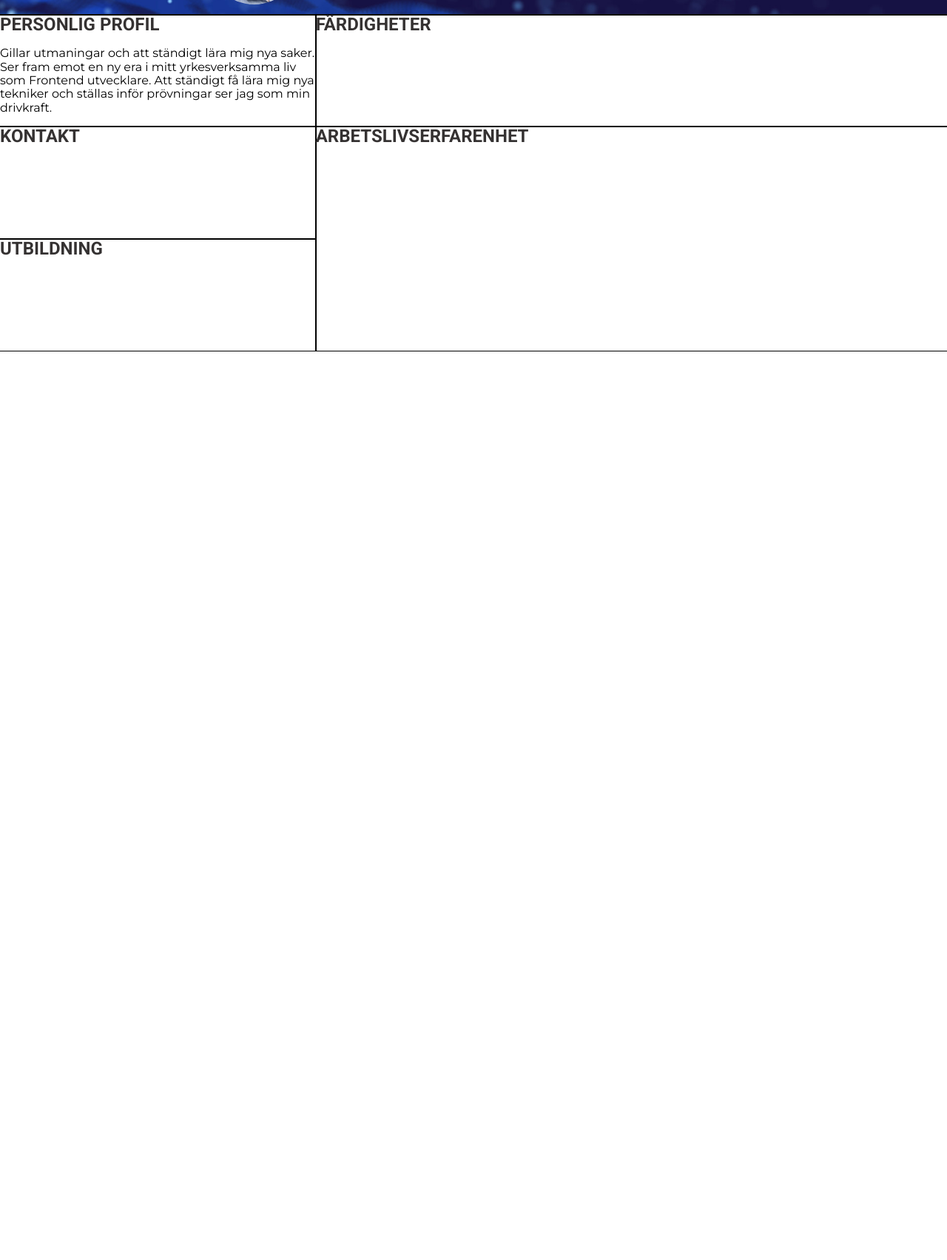
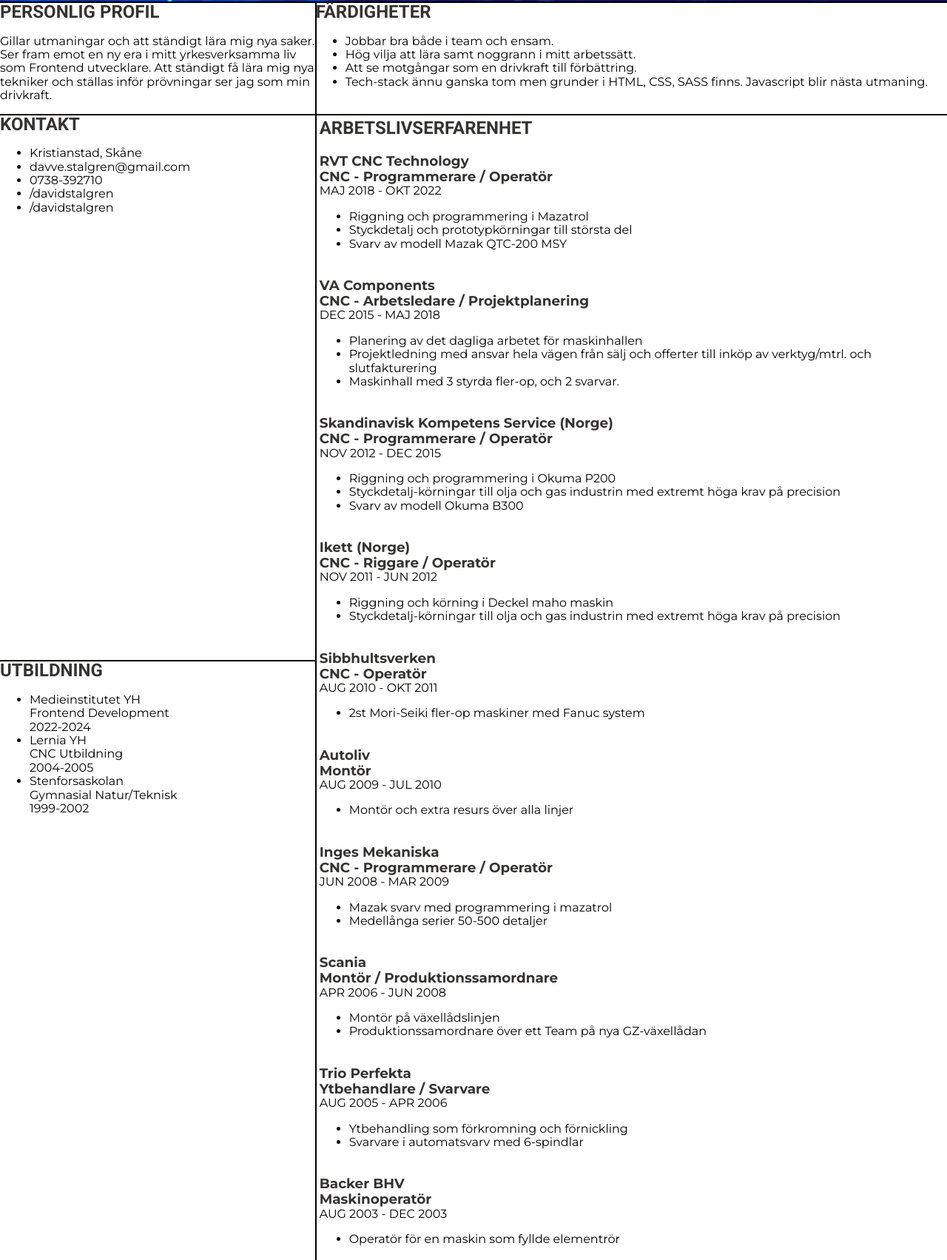
Before and after one commit to davidstalgren/CV-project-from-school, a plain HTML site: page index.html in a window 1280 px wide. Shown: the part 132-1835 px from the top of the page at 74% size. Before the commit the page ends 800 px from the top, so only its background shows below. Drawn offline with Linux system fonts and the light colour scheme.

Commit message:
filled with content, fiddling with grid, layout...

```diff
--- a/css/_mobile.scss
+++ b/css/_mobile.scss
@@ -14,10 +14,18 @@ body{
 
 h2{
     margin: 0;
-    font-family: 'Roboto', sans-serif,monospace;
+    font-family: 'Roboto', sans-serif;
     font-weight: bold;
     font-size: 1.5rem;
     text-transform: uppercase;
+    color: rgb(53, 50, 50);
+}
+
+h3{
+    margin: 0;
+    font-family: 'Montserrat', sans-serif;
+    font-weight: 700;
+    font-size: 1.15rem;
     color: rgb(53, 50, 50);
 }
 
@@ -25,9 +33,9 @@ h2{
 .container{
     display: grid;
     grid-template-columns: 1fr 2fr;
-    grid-template-rows: 1fr 1fr 1fr 1fr;
-    grid-auto-columns: 1fr 1fr 1fr 1fr;
-    grid-auto-rows: 1fr 1fr 1fr 1fr;
+    grid-template-rows: auto;
+/*     grid-auto-columns: 1fr 1fr 1fr 1fr;
+    grid-auto-rows: 1fr 1fr 1fr 1fr; */
     gap: 0px 0px;
     grid-auto-flow: row;
     grid-template-areas:
@@ -93,4 +101,19 @@ header h1{
 .experience{
     outline: 1px solid black;
     grid-area: experience;
+    padding: 5px;
+    display: flex;
+    flex-direction: column;
+    flex-wrap: wrap;
+    gap: 20px;
+    justify-content: space-evenly;
+    align-items: left;
 }
+
+.experience + div{
+    max-width: 300px;
+}
+
+time{
+    text-transform: uppercase;
+}
--- a/index.html
+++ b/index.html
@@ -38,18 +38,135 @@
 
         <section class="skills">
             <h2>Färdigheter</h2>
+                <ul>
+                    <li>Jobbar bra både i team och ensam.</li>
+                    <li>Hög vilja att lära samt noggrann i mitt arbetssätt.</li>
+                    <li>Att se motgångar som en drivkraft till förbättring.</li>
+                    <li>Tech-stack ännu ganska tom men grunder i HTML, CSS, SASS finns. Javascript blir nästa utmaning.</li>
+                </ul>
         </section>
 
         <section class="contact">
             <h2>Kontakt</h2>
+            <ul>
+                <li>Kristianstad, Skåne</li>
+                <li>davve.stalgren@gmail.com</li>
+                <li>0738-392710</li>
+                <li>/davidstalgren</li>
+                <li>/davidstalgren</li>
+            </ul>
         </section>
 
         <section class="education">
             <h2>Utbildning</h2>
+            <ul>
+                <li>Medieinstitutet YH<br>
+                    Frontend Development<br>
+                    2022-2024
+                </li>
+                <li>Lernia YH<br>
+                    CNC Utbildning<br>
+                    2004-2005
+                </li>
+                <li>Stenforsaskolan<br>
+                    Gymnasial Natur/Teknisk<br>
+                    1999-2002
+                </li>
+            </ul>
         </section>
 
         <section class="experience">
             <h2>Arbetslivserfarenhet</h2>
+                <div>
+                    <h3>RVT CNC Technology<br>
+                        CNC - Programmerare / Operatör</h3>
+                        <time>maj 2018 - okt 2022</time>
+                        <ul>
+                            <li>Riggning och programmering i Mazatrol</li>
+                            <li>Styckdetalj och prototypkörningar till största del</li>
+                            <li>Svarv av modell Mazak QTC-200 MSY</li>
+                        </ul>
+                </div>
+                <div>
+                    <h3>VA Components<br>
+                        CNC - Arbetsledare / Projektplanering</h3>
+                        <time>dec 2015 - maj 2018</time>
+                        <ul>
+                            <li>Planering av det dagliga arbetet för maskinhallen</li>
+                            <li>Projektledning med ansvar hela vägen från sälj och offerter till inköp av verktyg/mtrl. och slutfakturering</li>
+                            <li>Maskinhall med 3 styrda fler-op, och 2 svarvar.</li>
+                        </ul>
+                </div>
+                <div>
+                    <h3>Skandinavisk Kompetens Service (Norge)<br>
+                        CNC - Programmerare / Operatör</h3>
+                        <time>nov 2012 - dec 2015</time>
+                        <ul>
+                            <li>Riggning och programmering i Okuma P200</li>
+                            <li>Styckdetalj-körningar till olja och gas industrin med extremt höga krav på precision</li>
+                            <li>Svarv av modell Okuma B300</li>
+                        </ul>
+                </div>
+                <div>
+                    <h3>Ikett (Norge)<br>
+                        CNC - Riggare / Operatör</h3>
+                        <time>nov 2011 - jun 2012</time>
+                        <ul>
+                            <li>Riggning och körning i Deckel maho maskin</li>
+                            <li>Styckdetalj-körningar till olja och gas industrin med extremt höga krav på precision</li>
+                        </ul>
+                </div>
+                <div>
+                    <h3>Sibbhultsverken<br>
+                        CNC - Operatör</h3>
+                        <time>aug 2010 - okt 2011</time>
+                        <ul>
+                            <li>2st Mori-Seiki fler-op maskiner med Fanuc system</li>
+                        </ul>
+                </div>
+                <div>
+                    <h3>Autoliv<br>
+                        Montör</h3>
+                        <time>aug 2009 - jul 2010</time>
+                        <ul>
+                            <li>Montör och extra resurs över alla linjer</li>
+                        </ul>
+                </div>
+                <div>
+                    <h3>Inges Mekaniska<br>
+                        CNC - Programmerare / Operatör</h3>
+                        <time>jun 2008 - mar 2009</time>
+                        <ul>
+                            <li>Mazak svarv med programmering i mazatrol</li>
+                            <li>Medellånga serier 50-500 detaljer</li>
+                        </ul>
+                </div>
+                <div>
+                    <h3>Scania<br>
+                        Montör / Produktionssamordnare</h3>
+                        <time>apr 2006 - jun 2008</time>
+                        <ul>
+                            <li>Montör på växellådslinjen</li>
+                            <li>Produktionssamordnare över ett Team på nya GZ-växellådan</li>
+                        </ul>
+                </div>
+                <div>
+                    <h3>Trio Perfekta<br>
+                        Ytbehandlare / Svarvare</h3>
+                        <time>aug 2005 - apr 2006</time>
+                        <ul>
+                            <li>Ytbehandling som förkromning och förnickling</li>
+                            <li>Svarvare i automatsvarv med 6-spindlar</li>
+                        </ul>
+                </div>
+                <div>
+                    <h3>Backer BHV<br>
+                        Maskinoperatör</h3>
+                        <time>aug 2003 - dec 2003</time>
+                        <ul>
+                            <li>Operatör för en maskin som fyllde elementrör</li>
+                        </ul>
+                </div>
         </section>
 
     </main>
```
Also changed, not shown: css/style.css, 1 other file.
